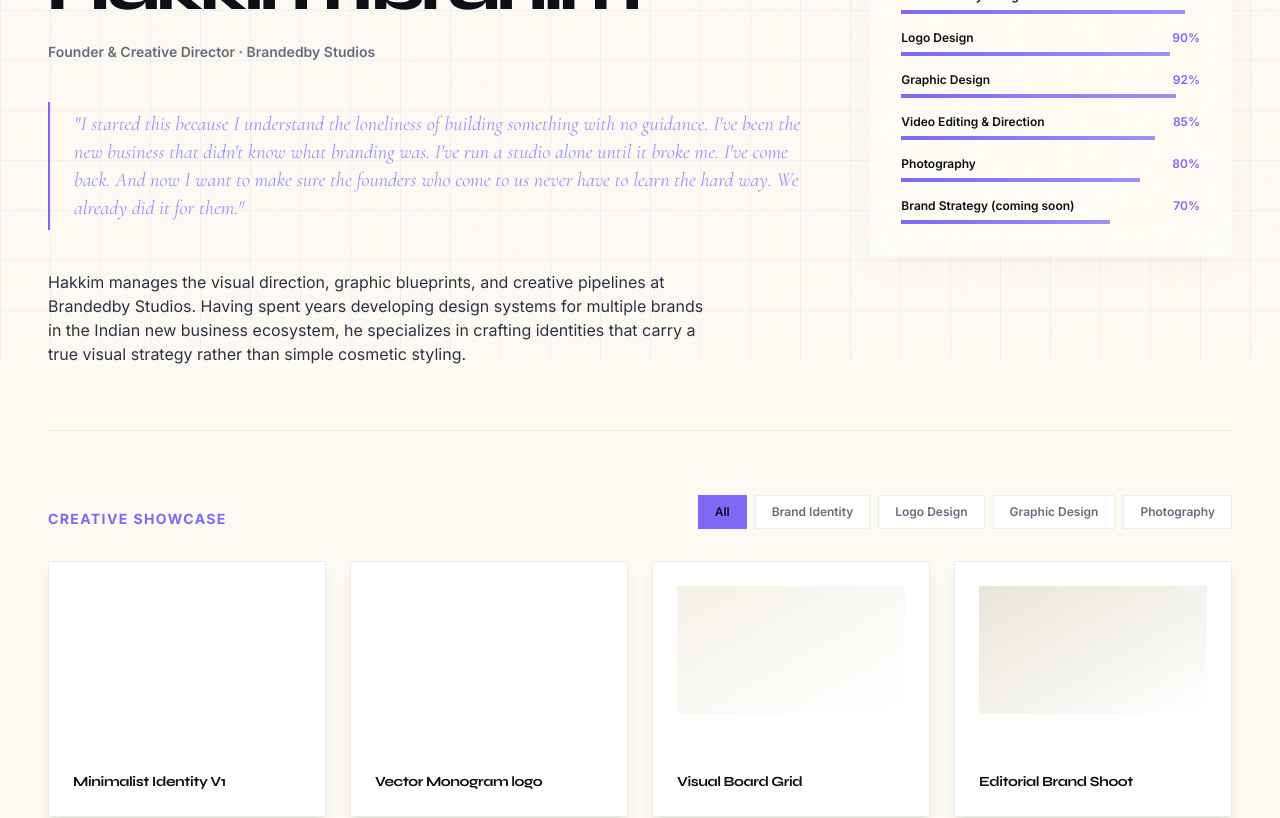
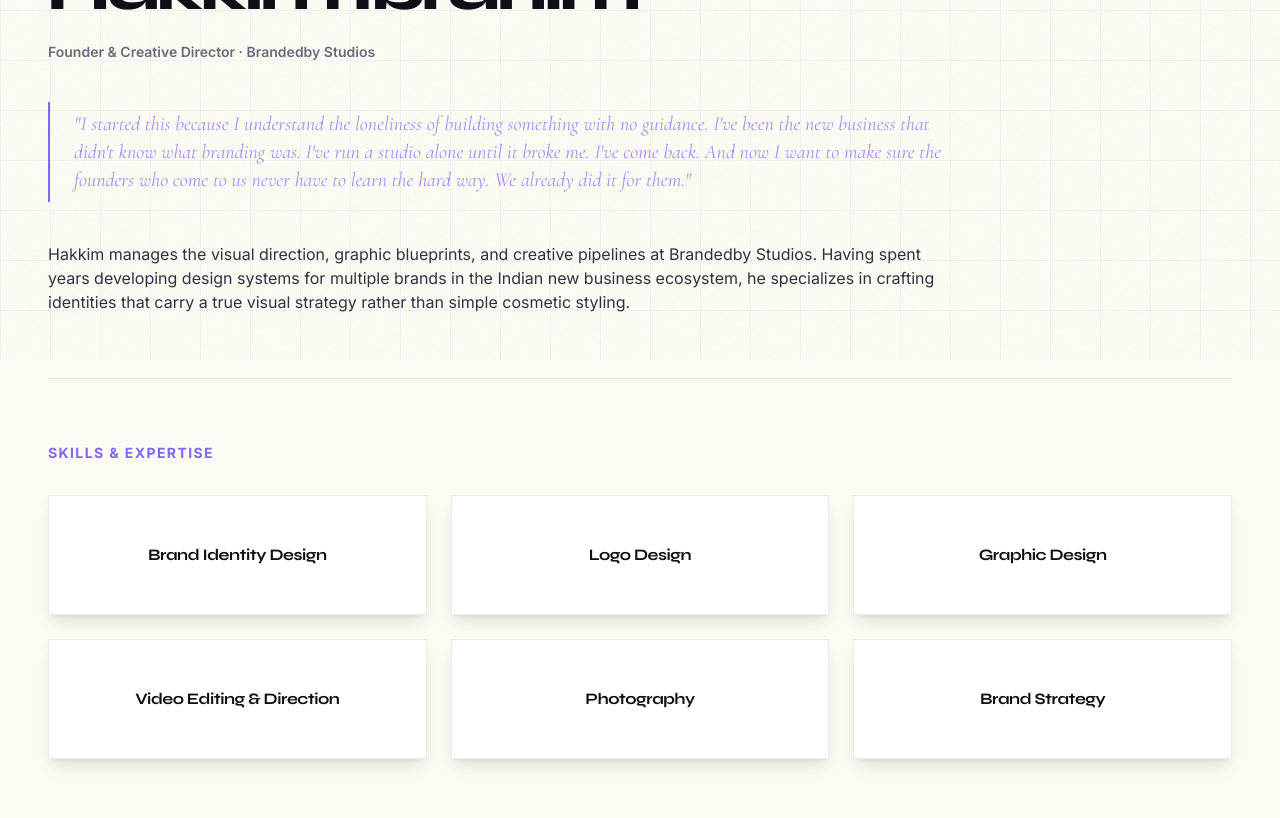
Before and after one commit to Hakkim1/brandedby-website, a Next.js app: page /team/hakkim in a window 1280 px wide. Shown: the part 440-1258 px from the top of the page. Built offline with nearby package versions, Linux system fonts and the light colour scheme.

Commit message:
fix: remove categorisation, progress bars, and inner gradient boxes from team member skill grids

```diff
--- a/app/team/bhuvanesh/page.js
+++ b/app/team/bhuvanesh/page.js
@@ -9,21 +9,12 @@
   const [activeFilter, setActiveFilter] = useState("All");
 
   const skills = [
-    { name: "Brand Strategy", level: 92 },
-    { name: "Social Media Management", level: 90 },
-    { name: "Performance Marketing & Paid Ads", level: 95 },
-    { name: "Copywriting", level: 88 },
-    { name: "Marketing Consulting", level: 85 },
+    "Brand Strategy",
+    "Social Media Management",
+    "Performance Marketing & Paid Ads",
+    "Copywriting",
+    "Marketing Consulting",
   ];
-
-  const works = [
-    { id: 1, name: "SaaS Launch Strategy", type: "Strategy", color: "from-purple/30 to-surface" },
-    { id: 2, name: "Paid Acquisition Campaign", type: "Performance Ads", color: "from-purple/40 to-surface" },
-    { id: 3, name: "Copywriting Architecture", type: "Copywriting", color: "from-surface-2 to-purple/20" },
-    { id: 4, name: "Consulting Operations Guide", type: "Consulting", color: "from-surface-3 to-purple/20" },
-  ];
-
-  const filteredWorks = works.filter((w) => activeFilter === "All" || w.type === activeFilter);
 
   return (
     <div className="blueprint-grid min-h-screen pt-12 pb-24 relative z-10">
@@ -38,9 +29,8 @@
         </Link>
 
         {/* Profile Split layout */}
-        <div className="grid grid-cols-1 lg:grid-cols-12 gap-12 border-b border-border pb-16">
-          {/* Left: Bio Info */}
-          <div className="lg:col-span-8 flex flex-col gap-6">
+        <div className="border-b border-border pb-16">
+          <div className="flex flex-col gap-6 max-w-4xl">
             <span className="font-body text-xs font-bold text-purple bg-purple-dim/30 border border-purple/15 px-3 py-1.5 rounded-none w-max">
               Co-Founder & CMO
             </span>
@@ -55,32 +45,9 @@
               "Growing up, I was always curious about why some ideas caught people's attention while others were forgotten. That curiosity eventually led me to marketing. Today, what excites me most isn't the campaigns we launch. It's helping businesses find clarity in who they are and confidence in how they show up. Brandedby Studios is the result of countless conversations, late nights, and a shared vision between two brothers who believed they could build something meaningful together."
             </div>
 
-            <p className="text-secondary text-sm md:text-base leading-relaxed max-w-2xl font-normal">
+            <p className="text-secondary text-sm md:text-base leading-relaxed font-normal">
               Bhuvanesh handles marketing execution, performance metrics, consulting, and growth systems at Brandedby Studios. He spent years instructing military units in cyber operations and security before turning his focus to the systems architecture of digital marketing. He structures campaign pipelines that focus on real conversion and ROI.
             </p>
-          </div>
-
-          {/* Right: Expertise Metrics */}
-          <div className="lg:col-span-4 liquid-glass rounded-none p-8 flex flex-col gap-6 self-start shadow-md">
-            <span className="font-body text-xs font-bold text-purple tracking-widest uppercase">
-              Marketing Coordinates
-            </span>
-            <div className="flex flex-col gap-4">
-              {skills.map((s) => (
-                <div key={s.name} className="flex flex-col gap-1.5">
-                   <div className="flex justify-between font-body text-xs font-semibold">
-                    <span className="text-primary">{s.name}</span>
-                    <span className="text-purple">{s.level}%</span>
-                  </div>
-                  <div className="w-full h-1 bg-border/40 overflow-hidden">
-                    <div
-                      className="h-full bg-gradient-to-r from-purple-light to-purple"
-                      style={{ width: `${s.level}%` }}
-                    />
-                  </div>
-                </div>
-              ))}
-            </div>
           </div>
         </div>
 
@@ -88,37 +55,19 @@
         <div className="pt-16">
           <div className="flex flex-col sm:flex-row justify-between items-start sm:items-end gap-6 mb-8">
             <span className="font-body text-xs sm:text-sm font-bold text-purple tracking-widest uppercase block">
-              Campaign Blueprints
+              Skills & Expertise
             </span>
-            <div className="flex flex-wrap gap-2">
-              {["All", "Strategy", "Performance Ads", "Copywriting", "Consulting"].map((f) => (
-                <button
-                  key={f}
-                  onClick={() => setActiveFilter(f)}
-                  className={`font-body text-xs font-semibold px-4 py-2 border rounded-none transition-all duration-300 cursor-pointer ${
-                    activeFilter === f
-                      ? "bg-purple border-purple text-primary"
-                      : "bg-surface border-border text-muted hover:text-secondary"
-                  }`}
-                >
-                  {f}
-                </button>
-              ))}
-            </div>
           </div>
 
-          <div className="grid grid-cols-1 sm:grid-cols-2 md:grid-cols-4 gap-6">
-            {filteredWorks.map((work) => (
+          <div className="grid grid-cols-1 sm:grid-cols-2 md:grid-cols-3 gap-6">
+            {skills.map((skill) => (
               <div
-                key={work.id}
-                className="group p-6 bg-surface border border-border rounded-none flex flex-col justify-between min-h-64 hover:border-purple/40 transition-colors shadow-lg"
+                key={skill}
+                className="group p-8 bg-surface border border-border rounded-none flex items-center justify-center min-h-[120px] hover:border-purple/40 transition-colors shadow-lg"
               >
-                <div className={`w-full h-32 bg-gradient-to-br ${work.color} rounded-none`} />
-                <div className="mt-4">
-                  <h4 className="font-heading font-bold text-sm text-primary mt-1">
-                    {work.name}
-                  </h4>
-                </div>
+                <h4 className="font-heading font-bold text-base text-primary text-center">
+                  {skill}
+                </h4>
               </div>
             ))}
           </div>
--- a/app/team/hakkim/page.js
+++ b/app/team/hakkim/page.js
@@ -9,22 +9,13 @@
   const [activeFilter, setActiveFilter] = useState("All");
 
   const skills = [
-    { name: "Brand Identity Design", level: 95 },
-    { name: "Logo Design", level: 90 },
-    { name: "Graphic Design", level: 92 },
-    { name: "Video Editing & Direction", level: 85 },
-    { name: "Photography", level: 80 },
-    { name: "Brand Strategy (coming soon)", level: 70 },
+    "Brand Identity Design",
+    "Logo Design",
+    "Graphic Design",
+    "Video Editing & Direction",
+    "Photography",
+    "Brand Strategy",
   ];
-
-  const works = [
-    { id: 1, name: "Minimalist Identity V1", type: "Brand Identity", color: "from-purple/40 to-surface" },
-    { id: 2, name: "Vector Monogram logo", type: "Logo Design", color: "from-purple/30 to-surface" },
-    { id: 3, name: "Visual Board Grid", type: "Graphic Design", color: "from-surface-2 to-purple/20" },
-    { id: 4, name: "Editorial Brand Shoot", type: "Photography", color: "from-surface-3 to-purple/20" },
-  ];
-
-  const filteredWorks = works.filter((w) => activeFilter === "All" || w.type === activeFilter);
 
   return (
     <div className="blueprint-grid min-h-screen pt-12 pb-24 relative z-10">
@@ -39,9 +30,8 @@
         </Link>
 
         {/* Profile Split layout */}
-        <div className="grid grid-cols-1 lg:grid-cols-12 gap-12 border-b border-border pb-16">
-          {/* Left: Bio Info */}
-          <div className="lg:col-span-8 flex flex-col gap-6">
+        <div className="border-b border-border pb-16">
+          <div className="flex flex-col gap-6 max-w-4xl">
             <span className="font-body text-xs font-bold text-purple bg-purple-dim/30 border border-purple/15 px-3 py-1.5 rounded-none w-max">
               Creative Director
             </span>
@@ -56,32 +46,9 @@
               "I started this because I understand the loneliness of building something with no guidance. I've been the new business that didn't know what branding was. I've run a studio alone until it broke me. I've come back. And now I want to make sure the founders who come to us never have to learn the hard way. We already did it for them."
             </div>
 
-            <p className="text-secondary text-sm md:text-base leading-relaxed max-w-2xl font-normal">
+            <p className="text-secondary text-sm md:text-base leading-relaxed font-normal">
               Hakkim manages the visual direction, graphic blueprints, and creative pipelines at Brandedby Studios. Having spent years developing design systems for multiple brands in the Indian new business ecosystem, he specializes in crafting identities that carry a true visual strategy rather than simple cosmetic styling.
             </p>
-          </div>
-
-          {/* Right: Expertise Metrics */}
-          <div className="lg:col-span-4 liquid-glass rounded-none p-8 flex flex-col gap-6 self-start shadow-md">
-            <span className="font-body text-xs font-bold text-purple tracking-widest uppercase">
-              Skills Profiler
-            </span>
-            <div className="flex flex-col gap-4">
-              {skills.map((s) => (
-                <div key={s.name} className="flex flex-col gap-1.5">
-                  <div className="flex justify-between font-body text-xs font-semibold">
-                    <span className="text-primary">{s.name}</span>
-                    <span className="text-purple">{s.level}%</span>
-                  </div>
-                  <div className="w-full h-1 bg-border/40 overflow-hidden">
-                    <div
-                      className="h-full bg-gradient-to-r from-purple to-purple-light"
-                      style={{ width: `${s.level}%` }}
-                    />
-                  </div>
-                </div>
-              ))}
-            </div>
           </div>
         </div>
 
@@ -89,37 +56,19 @@
         <div className="pt-16">
           <div className="flex flex-col sm:flex-row justify-between items-start sm:items-end gap-6 mb-8">
             <span className="font-body text-xs sm:text-sm font-bold text-purple tracking-widest uppercase block">
-              Creative Showcase
+              Skills & Expertise
             </span>
-            <div className="flex flex-wrap gap-2">
-              {["All", "Brand Identity", "Logo Design", "Graphic Design", "Photography"].map((f) => (
-                <button
-                  key={f}
-                  onClick={() => setActiveFilter(f)}
-                  className={`font-body text-xs font-semibold px-4 py-2 border rounded-none transition-all duration-300 cursor-pointer ${
-                    activeFilter === f
-                      ? "bg-purple border-purple text-primary"
-                      : "bg-surface border-border text-muted hover:text-secondary"
-                  }`}
-                >
-                  {f}
-                </button>
-              ))}
-            </div>
           </div>
 
-          <div className="grid grid-cols-1 sm:grid-cols-2 md:grid-cols-4 gap-6">
-            {filteredWorks.map((work) => (
+          <div className="grid grid-cols-1 sm:grid-cols-2 md:grid-cols-3 gap-6">
+            {skills.map((skill) => (
               <div
-                key={work.id}
-                className="group p-6 bg-surface border border-border rounded-none flex flex-col justify-between min-h-64 hover:border-purple/40 transition-colors shadow-lg"
+                key={skill}
+                className="group p-8 bg-surface border border-border rounded-none flex items-center justify-center min-h-[120px] hover:border-purple/40 transition-colors shadow-lg"
               >
-                <div className={`w-full h-32 bg-gradient-to-br ${work.color} rounded-none`} />
-                <div className="mt-4">
-                  <h4 className="font-heading font-bold text-sm text-primary mt-1">
-                    {work.name}
-                  </h4>
-                </div>
+                <h4 className="font-heading font-bold text-base text-primary text-center">
+                  {skill}
+                </h4>
               </div>
             ))}
           </div>
```
